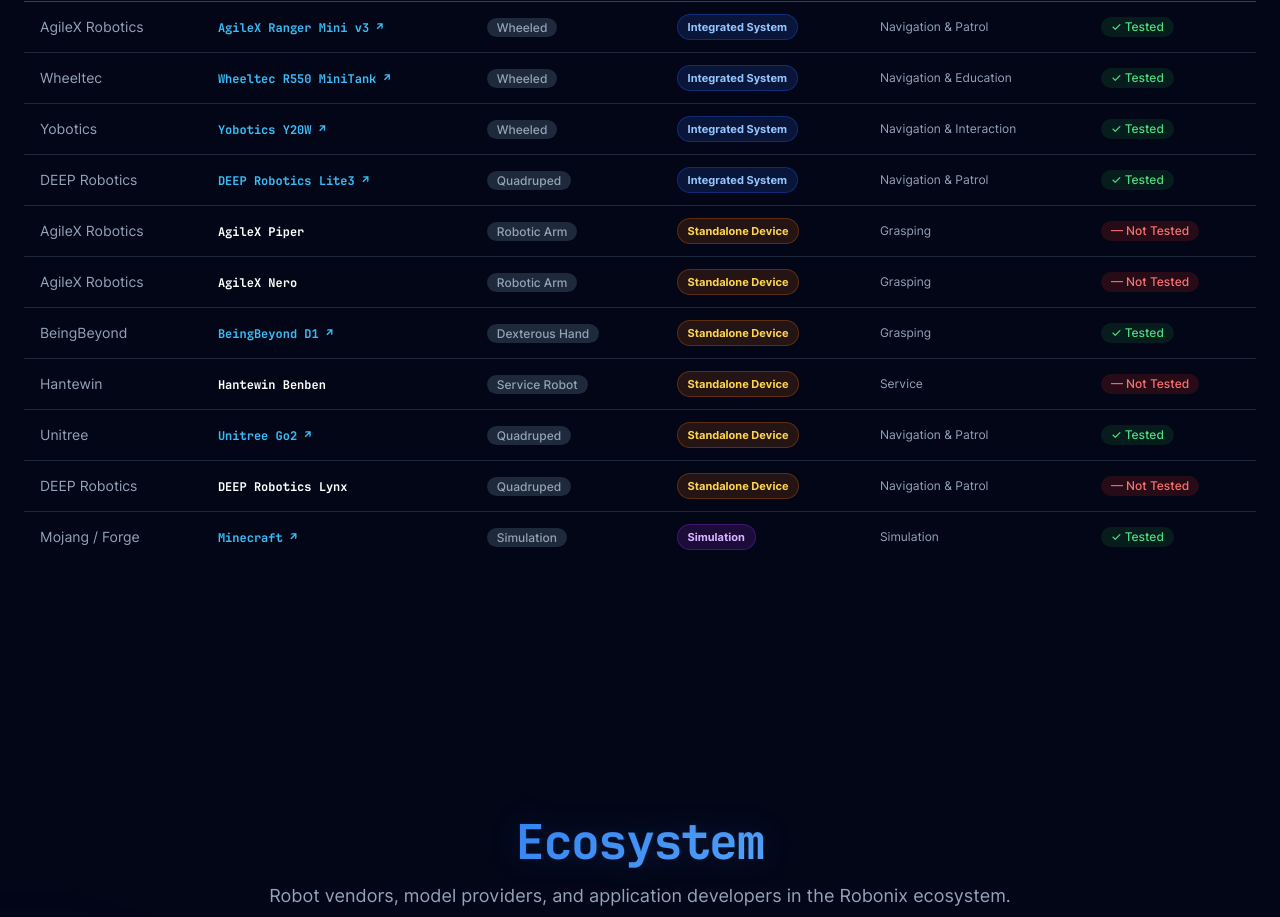
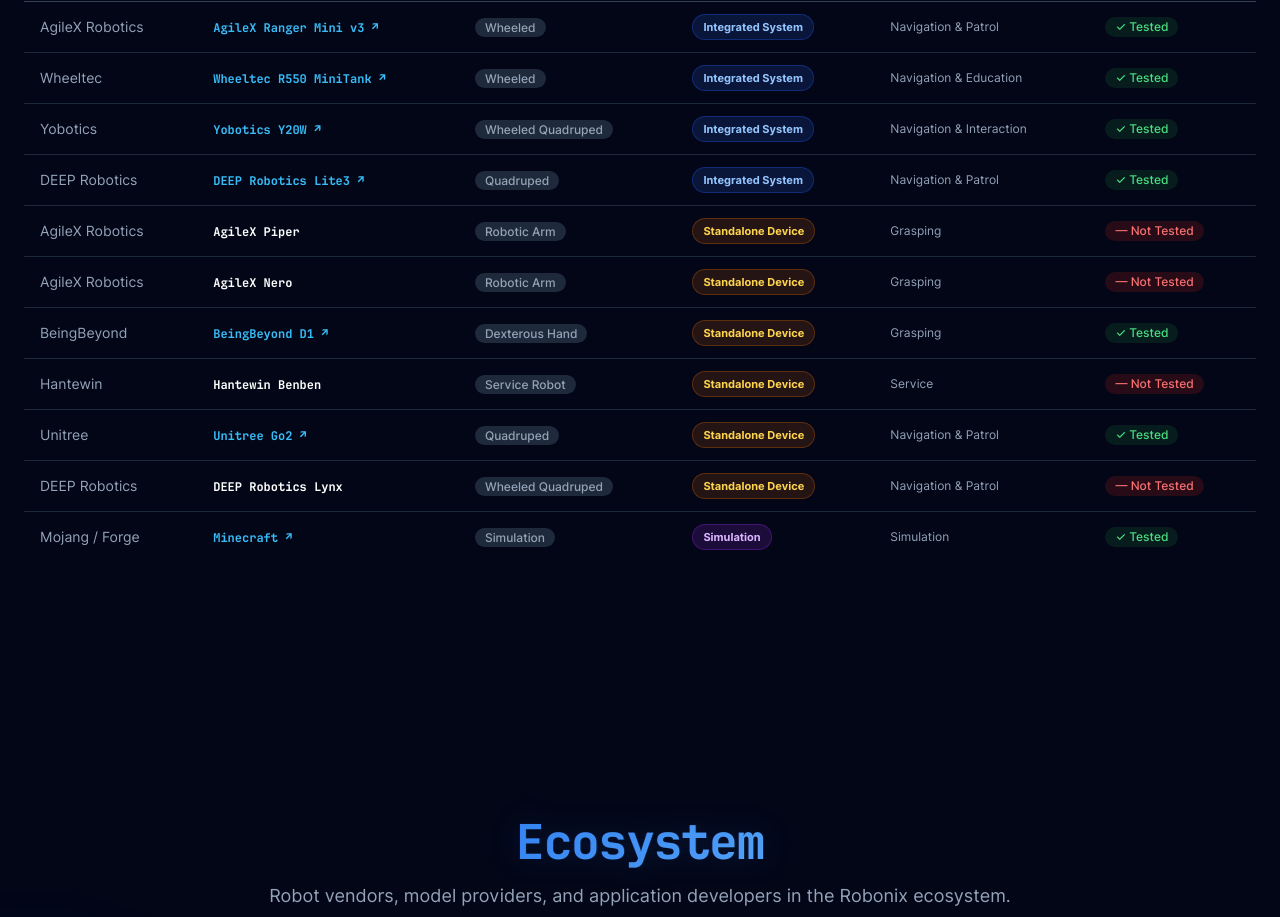
Before and after one commit to syswonder/robonix-website, a Next.js app: page / in a window 1280 px wide. Shown: the part 6680-7597 px from the top of the page. Built offline with nearby package versions, Linux system fonts and the light colour scheme; a web font is replaced by a local one.

Commit message:
feat: add wheeled quadruped.

```diff
--- a/components/sections/HardwareSection.tsx
+++ b/components/sections/HardwareSection.tsx
@@ -10,6 +10,7 @@
 const TYPE_LABELS: Record<string, { en: string; zh: string }> = {
   wheeled: { en: 'Wheeled', zh: '轮式' },
   quadruped: { en: 'Quadruped', zh: '四足' },
+  'wheeled-quadruped': { en: 'Wheeled Quadruped', zh: '轮式四足' },
   arm: { en: 'Robotic Arm', zh: '机械臂' },
   hand: { en: 'Dexterous Hand', zh: '灵巧手' },
   service: { en: 'Service Robot', zh: '服务机器人' },
@@ -40,6 +41,7 @@
         if (robot.status === activeFilter || robot.type === activeFilter) return true;
         // "Arms & Hands" filter matches both arm and hand types
         if (activeFilter === 'manipulator' && (robot.type === 'arm' || robot.type === 'hand')) return true;
+        if (activeFilter === 'quadruped' && robot.type === 'wheeled-quadruped') return true;
         return false;
       });
 
--- a/lib/constants.ts
+++ b/lib/constants.ts
@@ -601,12 +601,13 @@
     },
     {
       name: 'Yobotics Y20W',
-      type: 'wheeled',
+      type: 'wheeled-quadruped',
       status: 'integrated',
       task: { en: 'Navigation & Interaction', zh: '导航、交互' },
       image: '/images/y20w.jpg',
       manufacturer: 'Yobotics',
       specs: [
+        'Wheeled-legged quadruped',
         'Livox MID-360 LiDAR',
         'Intel RealSense D435i RGB-D',
         'ROS 2 navigation & localization',
@@ -616,8 +617,8 @@
       tested: true,
       url: 'https://packages.robonix.ai/robots/robonix.robot.yobotics.y20w/',
       description: {
-        en: 'Yobotics\' Y20W wheeled robot platform, integrated with the Robonix runtime to expose chassis motion, Livox LiDAR, RealSense RGB-D, ROS 2 navigation, speech, and vision-based scene understanding as composable primitives, services, and skills — validated for autonomous navigation and natural-language interaction.',
-        zh: 'Yobotics 推出的 Y20W 轮式机器人平台，通过 Robonix 运行时将底盘运动、Livox 激光雷达、RealSense RGB-D 相机、ROS 2 导航、语音交互与视觉场景理解封装为可组合的 primitives、services 与 skills，已完成自主导航与自然语言交互验证。',
+        en: 'Yobotics\' Y20W wheeled-legged quadruped robot dog, integrated with the Robonix runtime to expose chassis motion, Livox LiDAR, RealSense RGB-D, ROS 2 navigation, speech, and vision-based scene understanding as composable primitives, services, and skills — validated for autonomous navigation and natural-language interaction.',
+        zh: '优宝特推出的 Y20W 轮足式四足机器狗，通过 Robonix 运行时将底盘运动、Livox 激光雷达、RealSense RGB-D 相机、ROS 2 导航、语音交互与视觉场景理解封装为可组合的 primitives、services 与 skills，已完成自主导航与自然语言交互验证。',
       },
     },
     {
@@ -715,12 +716,12 @@
     },
     {
       name: 'DEEP Robotics Lynx',
-      type: 'quadruped',
+      type: 'wheeled-quadruped',
       status: 'standalone',
       task: { en: 'Navigation & Patrol', zh: '导航、巡检' },
       image: '/images/山猫.png',
       manufacturer: 'DEEP Robotics',
-      specs: ['Quadruped platform'],
+      specs: ['Wheeled-legged quadruped'],
       tested: false,
       url: '',
       description: {
```
